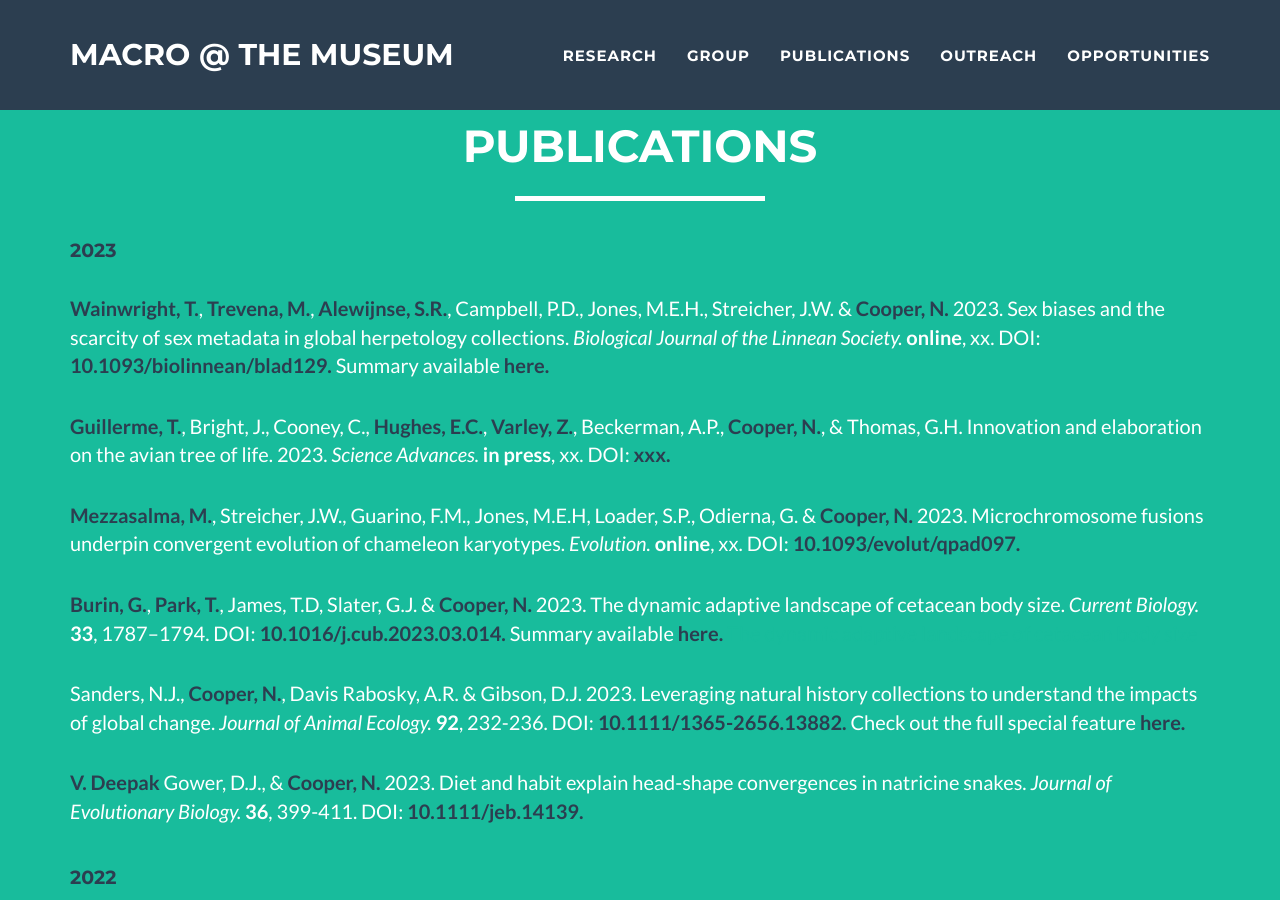
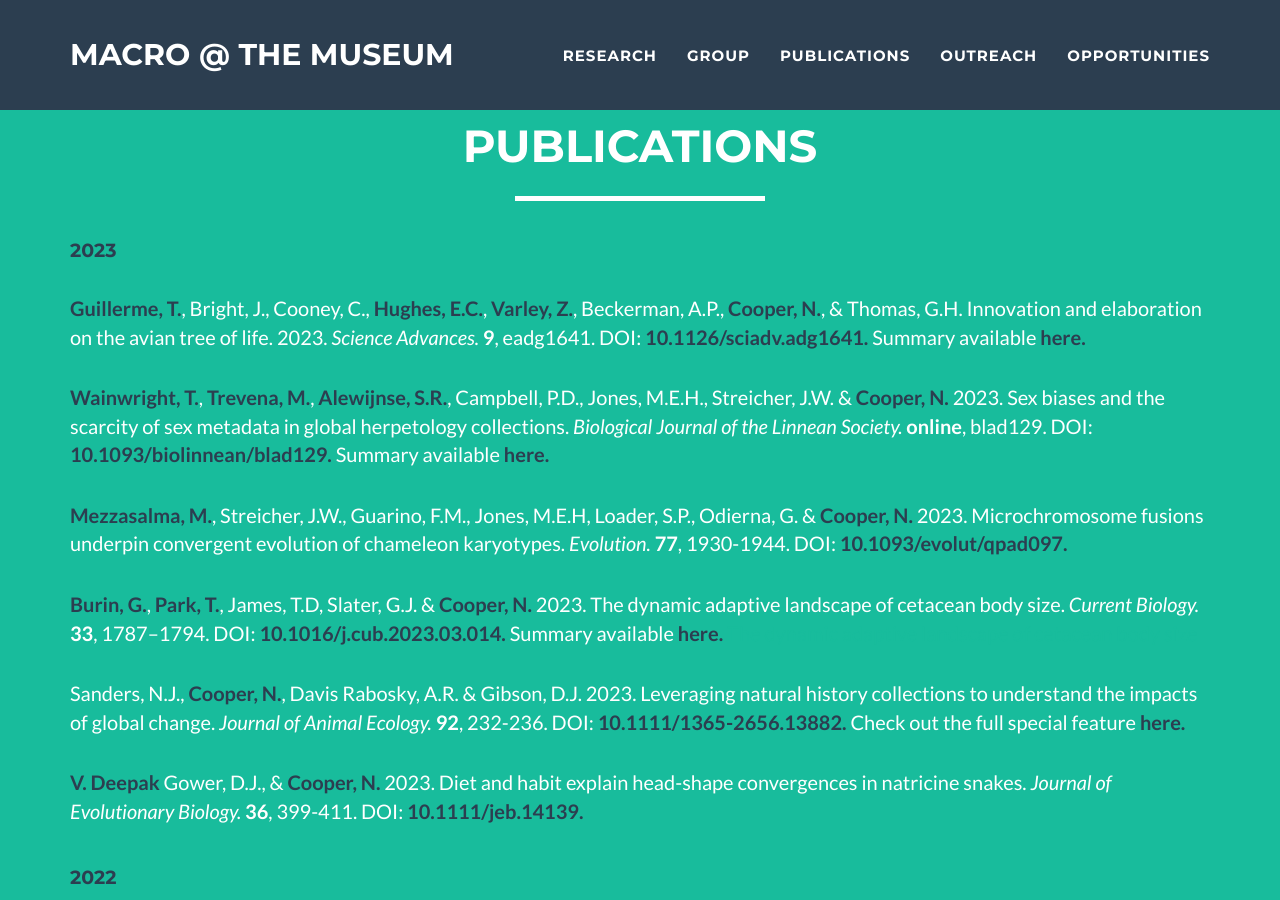
Before and after one commit to nhcooper123/nhcooper123.github.io, a Jekyll site: the page publications.html, which Jekyll copies as it is, in a window 1280 px wide and 900 px high. Built offline with Jekyll 4.4.1, drawn with Linux system fonts in a browser that asks for light colours; comment, search, counter and statistics services are not loaded.

Commit message:
Add details of pubs

```diff
--- a/publications.html
+++ b/publications.html
@@ -106,26 +106,29 @@
 
 &nbsp
   <p>
+  <strong><font color="2c3e50">Guillerme, T.</font></strong>, Bright, J., Cooney, C., <strong><font color="2c3e50">Hughes, E.C.</font></strong>, <strong><font color="2c3e50">Varley, Z.</font></strong>, Beckerman, A.P., <strong><font color="2c3e50">Cooper, N.</font></strong>, &amp; Thomas, G.H.
+  Innovation and elaboration on the avian tree of life.
+  2023.
+  <em>Science Advances.</em>
+  <strong>9</strong>,
+  eadg1641.
+  DOI: <a href="https://www.science.org/doi/10.1126/sciadv.adg1641"><strong><font color="2c3e50">10.1126/sciadv.adg1641.</font></strong></a>
+  Summary available <a href="https://www.nhm.ac.uk/discover/news/2023/october/bird-beaks-reveal-changeable-nature-evolution.html"><strong><font color="2c3e50">here.</font></strong></a>
+  <script type="text/javascript" src="https://d1bxh8uas1mnw7.cloudfront.net/assets/embed.js"></script><div class="altmetric-embed" data-badge-type="donut" data-altmetric-id="155743441"></div>
+</p>
+
+&nbsp
+  <p>
   <strong><font color="2c3e50">Wainwright, T.</font></strong>, <strong><font color="2c3e50">Trevena, M.</font></strong>, <strong><font color="2c3e50">Alewijnse, S.R.</font></strong>, Campbell, P.D., Jones, M.E.H., Streicher, J.W. &amp; <strong><font color="2c3e50">Cooper, N.</font></strong>
   2023.
   Sex biases and the scarcity of sex metadata in global herpetology collections.
   <em>Biological Journal of the Linnean Society.</em>
   <strong>online</strong>,
-  xx.
-  DOI: <a href="xxx"><strong><font color="2c3e50">10.1093/biolinnean/blad129. </font></strong></a>
+  blad129.
+  DOI: <a href="https://academic.oup.com/biolinnean/advance-article/doi/10.1093/biolinnean/blad129/7287291"><strong><font color="2c3e50">10.1093/biolinnean/blad129. </font></strong></a>
   Summary available <a href="https://www.nhm.ac.uk/discover/news/2023/october/sex-bias-in-amphibian-and-reptile-natural-history-collections.html"><strong><font color="2c3e50">here. </font></strong></a>
+  <script type="text/javascript" src="https://d1bxh8uas1mnw7.cloudfront.net/assets/embed.js"></script><div class="altmetric-embed" data-badge-type="donut" data-altmetric-id="155580083"></div>
   </p>
-
-&nbsp
-  <p>
-  <strong><font color="2c3e50">Guillerme, T.</font></strong>, Bright, J., Cooney, C., <strong><font color="2c3e50">Hughes, E.C.</font></strong>, <strong><font color="2c3e50">Varley, Z.</font></strong>, Beckerman, A.P., <strong><font color="2c3e50">Cooper, N.</font></strong>, &amp; Thomas, G.H.
-  Innovation and elaboration on the avian tree of life.
-  2023.
-  <em>Science Advances.</em>
-  <strong>in press</strong>,
-  xx.
-  DOI: <a href="xxx"><strong><font color="2c3e50">xxx. </font></strong></a>
-</p>
 
 <!--
   &nbsp
@@ -147,8 +150,8 @@
   2023.
   Microchromosome fusions underpin convergent evolution of chameleon karyotypes.
   <em>Evolution.</em>
-  <strong>online</strong>,
-  xx.
+  <strong>77</strong>,
+  1930-1944.
   DOI: <a href="https://doi.org/10.1093/evolut/qpad097"><strong><font color="2c3e50">10.1093/evolut/qpad097. </font></strong></a>
   <script type="text/javascript" src="https://d1bxh8uas1mnw7.cloudfront.net/assets/embed.js"></script><div class="altmetric-embed" data-badge-type="donut" data-altmetric-id="149747657"></div>
   </p>
```
